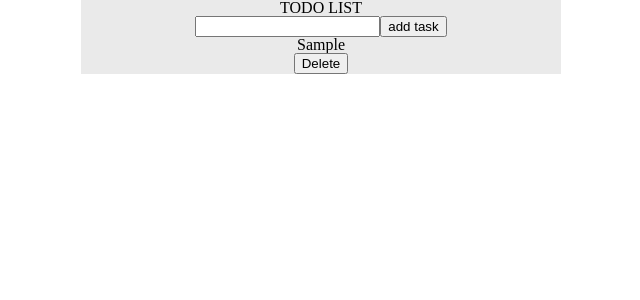
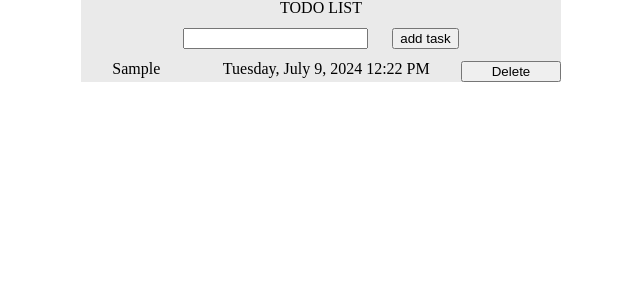
Before and after one commit to soukayna-alala/React-TODO-list, a React app: page / in a window 1280 px wide. Both pictures are taken after typing "Sample" into the empty fields and a click on the button "add task". Shown: the top 300 px of the page, without its empty margins (319-959 px from the left). Built offline with nearby package versions, Linux system fonts and the light colour scheme; the HTML template or start-up script is replaced by a standard one.

Commit message:
added timestamp to do to make them unique and added dayjs for date formatting

```diff
--- a/package.json
+++ b/package.json
@@ -10,6 +10,7 @@
     "preview": "vite preview"
   },
   "dependencies": {
+    "dayjs": "^1.11.11",
     "react": "^18.3.1",
     "react-dom": "^18.3.1",
     "reset-css": "^5.0.2"
--- a/src/App.tsx
+++ b/src/App.tsx
@@ -3,6 +3,7 @@ import "reset-css";
 import styles from "./App.module.css";
 import { Todo } from "./components/Todo/Todo.tsx";
 import { useState } from "react";
+import { ITodo } from "./components/Todo/interfaces.ts";
 
 /**
  * Instructions
@@ -16,23 +17,32 @@ import { useState } from "react";
  */
 
 function App() {
-  const [todoList, setTodoList] = useState<string[]>([]);
+  const [todoList, setTodoList] = useState<ITodo[]>([]);
   const { container } = styles;
 
   /**
    * Function that will fire when a user enters a new todo
    * and submits the form by pressing the add task button
-   * @param newTodo string
+   * @param newTodoName
    */
-  const onAddTodo = (newTodo: string) => {
-    setTodoList((existingTodoList: string[]) => {
-      return [...existingTodoList, newTodo];
-    });
+  const onAddTodo = (newTodoName: string) => {
+    if (newTodoName.length) {
+      const newTodo: ITodo = {
+        name: newTodoName,
+        timeStamp: new Date().toString(),
+      };
+
+      setTodoList((existingTodoList: ITodo[]) => {
+        return [...existingTodoList, newTodo];
+      });
+    }
   };
 
-  function handleDelete(todoDelete: string) {
-    setTodoList((existingTodoList: string[]) => {
-      return existingTodoList.filter((i) => i !== todoDelete);
+  function handleDelete(todoDelete: ITodo) {
+    setTodoList((existingTodoList: ITodo[]) => {
+      return existingTodoList.filter(
+        (i) => i.timeStamp !== todoDelete.timeStamp,
+      );
     });
   }
 
@@ -43,7 +53,7 @@ function App() {
         <AddTodo onAddTodo={onAddTodo} />
         {todoList.length
           ? todoList.map((i) => (
-              <Todo todo={i} key={i} onDelete={handleDelete} />
+              <Todo todo={i} key={i.timeStamp} onDelete={handleDelete} />
             ))
           : "Empty todo list, please add some tasks..."}
       </div>
--- a/src/components/AddTodo/AddTodo.module.css
+++ b/src/components/AddTodo/AddTodo.module.css
@@ -0,0 +1,4 @@
+.input,
+.addBtn {
+  margin: 12px;
+}
--- a/src/components/Todo/Todo.module.css
+++ b/src/components/Todo/Todo.module.css
@@ -1,2 +1,4 @@
 .container {
+  display: grid;
+  grid-template-columns: auto auto 100px;
 }
--- a/src/components/Todo/Todo.tsx
+++ b/src/components/Todo/Todo.tsx
@@ -1,13 +1,21 @@
 import styles from "./Todo.module.css";
 import { TodoProps } from "./interfaces.ts";
+import dayjs from "dayjs";
 
 export function Todo({ todo, onDelete }: TodoProps) {
-  const { container } = styles;
+  const { container, deleteBtn } = styles;
+  const { name, timeStamp } = todo;
+  const formattedDate = dayjs(timeStamp).format("dddd, MMMM D, YYYY h:mm A");
 
   return (
     <div className={container}>
-      <div>{todo}</div>
-      <button type="button" onClick={() => onDelete(todo)}>
+      <div>{name}</div>
+      <div>{formattedDate}</div>
+      <button
+        className={deleteBtn}
+        type="button"
+        onClick={() => onDelete(todo)}
+      >
         Delete
       </button>
     </div>
```
Also changed, not shown: src/components/Todo/interfaces.ts (+7 -2 lines), 1 other file (tests, documents, lock files or other folders).
